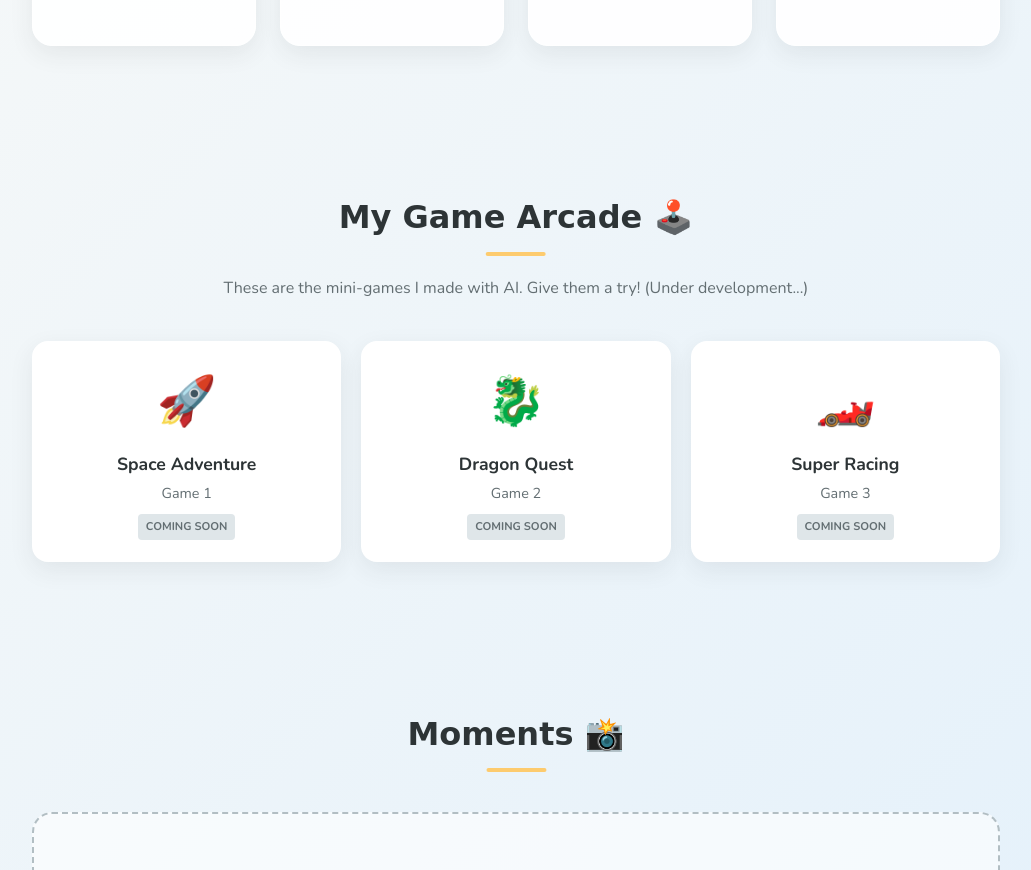
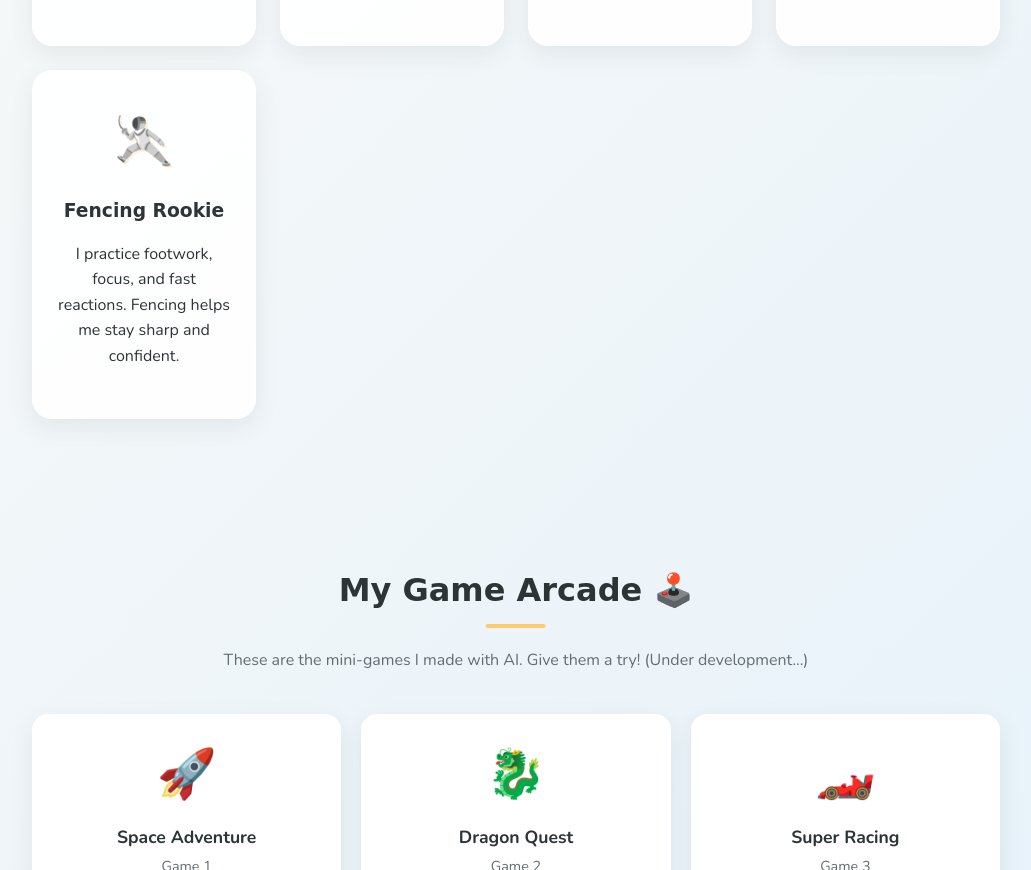
Before and after one commit to xiang-lee/lucasli-net, a plain HTML site: page index.html in a window 1280 px wide. Shown: the part 1125-1995 px from the top of the page, without its empty margins (124-1155 px from the left). Drawn offline with nearby package versions, Linux system fonts and the light colour scheme; a web font is replaced by a local one.

Commit message:
feat: add fencing to hobbies section

```diff
--- a/index.html
+++ b/index.html
@@ -89,6 +89,11 @@
             <h3>Junior Maker</h3>
             <p>I love researching AI and want to use code to create my very own game worlds.</p>
           </article>
+          <article class="card reveal reveal-delay-5 hobby-fencing">
+            <div class="icon">🤺</div>
+            <h3>Fencing Rookie</h3>
+            <p>I practice footwork, focus, and fast reactions. Fencing helps me stay sharp and confident.</p>
+          </article>
         </div>
       </section>
 
--- a/styles.css
+++ b/styles.css
@@ -305,6 +305,7 @@ section {
 .hobby-sport .icon { text-shadow: 2px 2px 0px rgba(78, 205, 196, 0.2); }
 .hobby-music .icon { text-shadow: 2px 2px 0px rgba(255, 159, 243, 0.2); }
 .hobby-tech .icon { text-shadow: 2px 2px 0px rgba(84, 160, 255, 0.2); }
+.hobby-fencing .icon { text-shadow: 2px 2px 0px rgba(253, 203, 110, 0.25); }
 
 
 /* Game Section */
@@ -420,6 +421,7 @@ section {
 .reveal-delay-2 { transition-delay: 0.2s; }
 .reveal-delay-3 { transition-delay: 0.3s; }
 .reveal-delay-4 { transition-delay: 0.4s; }
+.reveal-delay-5 { transition-delay: 0.5s; }
 
 @media (max-width: 600px) {
   .bg-shape {
```
